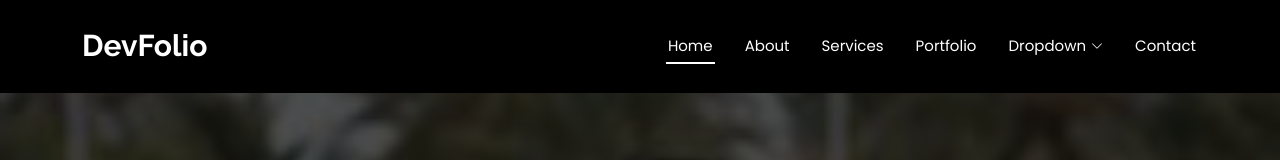
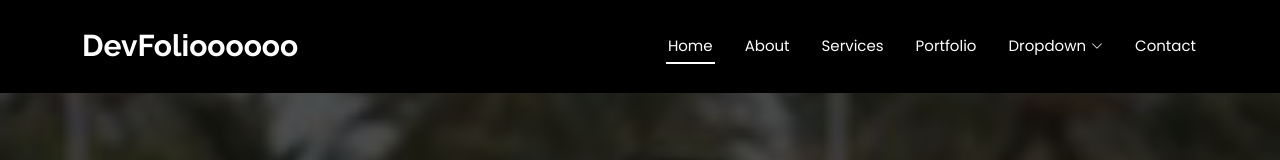
Before and after one commit to jebalifaissal/jebalifaissal.github.io, a plain HTML site: page index.html in a window 1280 px wide. Shown: the top 160 px of the page. Drawn offline with Linux system fonts and the light colour scheme.

Commit message:
modification site web

```diff
--- a/index.html
+++ b/index.html
@@ -44,7 +44,7 @@
       <a href="index.html" class="logo d-flex align-items-center">
         <!-- Uncomment the line below if you also wish to use an image logo -->
         <!-- <img src="assets/img/logo.png" alt=""> -->
-        <h1 class="sitename">DevFolio</h1>
+        <h1 class="sitename">DevFolioooooo</h1>
       </a>
 
       <nav id="navmenu" class="navmenu">
```
